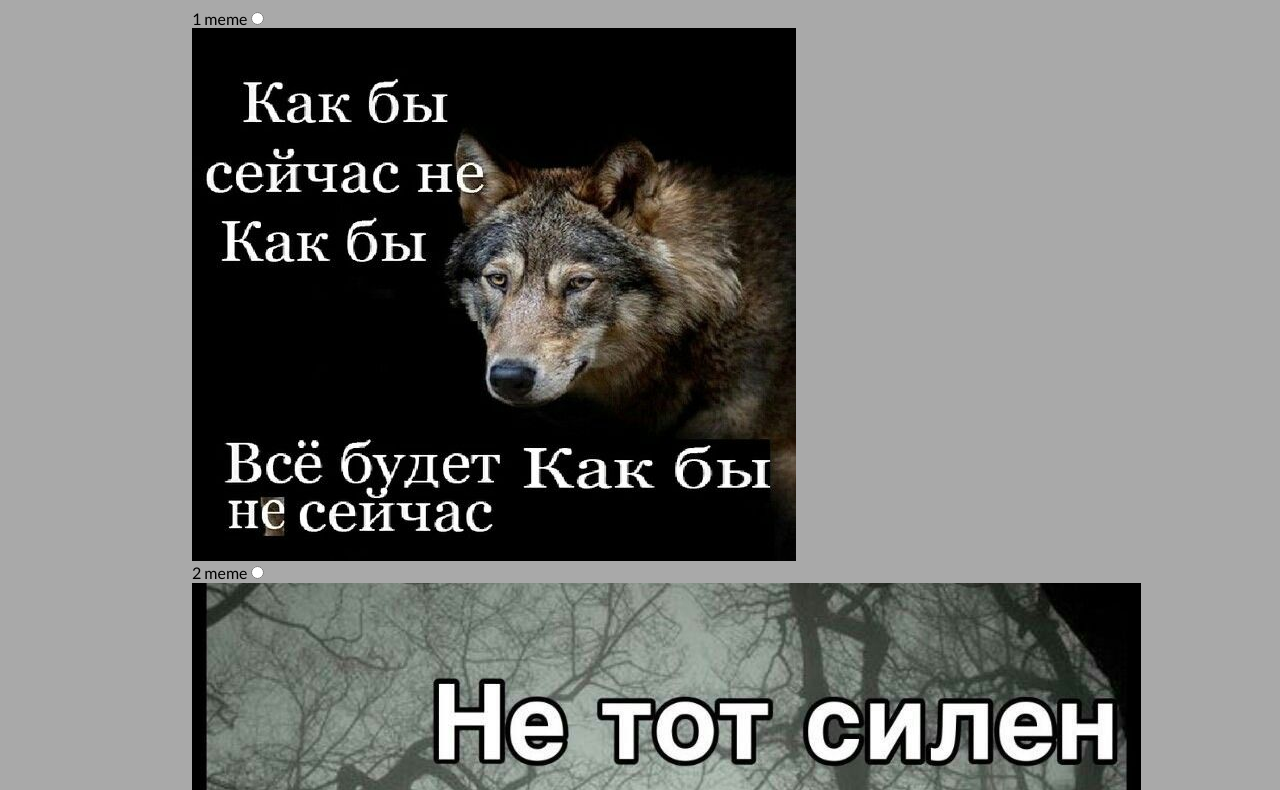
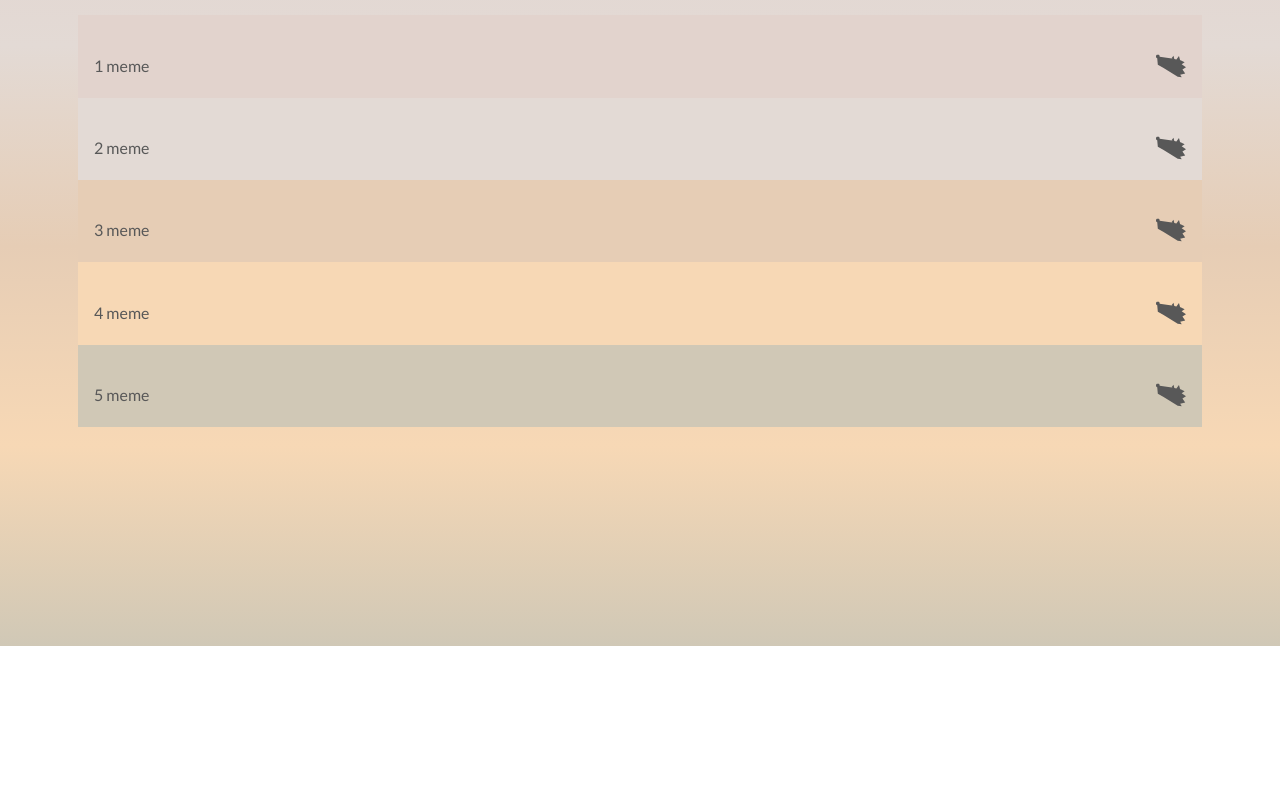
Before and after one commit to YaroslavaGD/cssBayan, a plain HTML site: page cssBayan/index.html in a window 1280 px wide. Shown: the part 154-944 px from the top of the page. After the commit the page ends 800 px from the top, so only its background shows below. Drawn offline with Linux system fonts and the light colour scheme.

Commit message:
feat: implement 320px design (Sat, Mar 11, 2023  2:33:47 PM)

```diff
--- a/cssBayan/css/style.css
+++ b/cssBayan/css/style.css
@@ -2,15 +2,120 @@
   box-sizing: border-box;
 }
 
+html, body {
+  height: 100vh;
+}
+
 body {
-  background-color: darkgrey;
-  font-family: 'Lato', sans-serif;
+  color: #585858;
+  background: rgb(226,211,205);
+  background: linear-gradient(180deg, rgba(226,211,205,1) 0%, rgba(227,218,213,1) 25%, rgba(230,205,181,1) 50%, rgba(247,216,181,1) 75%, rgba(208,200,182,1) 100%);
+  background-attachment: fixed;
+}
+
+input[type="radio"] {
+  -webkit-appearance: none;
+  appearance: none;
+  background-color: transparent;
+  margin: 0;
 }
 
 .container {
-  padding: 5% 15% 0;
+  padding: 5% 5% 0;
+
+
+  font-family: 'Lato', sans-serif;
 }
 
 .main-text {
   font-size: 2.5em;
 }
+
+.accordion {
+  border: none;
+  /* -webkit-box-shadow: 8px 0px 0px 0px #DCD0C0, 0px 8px 0px 0px #B1938B, -8px 0px 0px 0px #4E4E56, 0px 0px 0px 8px #DA635D, 5px 5px 15px 5px rgba(105,105,105,0);
+  box-shadow: 8px 0px 0px 0px #DCD0C0, 0px 8px 0px 0px #B1938B, -8px 0px 0px 0px #4E4E56, 0px 0px 0px 8px #DA635D, 5px 5px 15px 5px rgba(105,105,105,0); */
+}
+
+.accordion__item {
+  overflow: hidden;
+}
+
+.accordion__header {
+  cursor: pointer;
+  padding: 1em;
+}
+
+.accordion__header--1 {
+  background-color: #E2D3CD;
+}
+
+.accordion__header--2 {
+  background-color: #E3DAD5;
+}
+
+.accordion__header--3 {
+  background-color: #E6CDB5;
+}
+
+.accordion__header--4 {
+  background-color: #F7D8B5;
+}
+
+.accordion__header--5 {
+  background-color: #D0C8B6;
+}
+.accordion__titel {
+  display: inline-block;
+  width: 100%;
+  padding-right: 32px;
+  line-height: 2em;
+  border: none;
+  background-size: 30px 30px;
+  background-position: center right;
+  background-repeat: no-repeat;
+  background-color: transparent;
+  background-image: url(../assets/svg/wolf-close.svg);
+
+  cursor: pointer;
+
+  transition: all 0.3s;
+
+}
+
+.accordion__item:has(.accordion__radio:checked) .accordion__titel {
+  background-image: url(../assets/svg/wolf.svg);
+}
+
+/* .accordion__header:hover .accordion__button {
+  background-image: url(../assets/svg/wolf.svg);
+} */
+
+
+.accordion__body {
+  width: 0;
+  height: 0;
+  opacity: 0%;
+}
+
+.accordion__item:has(.accordion__radio:checked) > .accordion__body {
+  animation: emersion-anim 0.3s forwards;
+}
+
+@keyframes emersion-anim {
+  0% {opacity: 0; width: 0; height: 0;}
+  10% {opacity: 0.1; width: 10%; height: 10%;}
+  25% {opacity: 0.25;  width: 25%; height: 25%;}
+  50% {opacity: 0.5;  width: 50%; height: 50%;}
+  75% {opacity: 0.75;  width: 75%; height: 75%;}
+  90% {opacity: 0.9;  width: 90%; height: 90%;}
+  100% {opacity: 1;  width: 100%; height: 100%;}
+}
+
+.accordion__img {
+  width: 100%;
+  height: auto;
+  margin: 0 auto;
+  opacity: 0.8;
+  filter: grayscale(100%);
+}
--- a/cssBayan/index.html
+++ b/cssBayan/index.html
@@ -1,6 +1,7 @@
 <!DOCTYPE html>
 <html lang="en">
 <head>
+  <link rel="shortcut icon" href="assets/favicon.svg">
   <meta charset="UTF-8">
   <meta http-equiv="X-UA-Compatible" content="IE=edge">
   <meta name="viewport" content="width=device-width, initial-scale=1.0">
@@ -11,48 +12,65 @@
   <link rel="stylesheet" href="css/style.css">
   <title>cssBayan</title>
 </head>
-<body class="container">
+<body>
+  <div class="container">
     <h1 class="main-text">CSS Bayan</h1>
-  <div class="accordion">
+    <fieldset class="accordion">
       <div class="accordion__item">
-        <label for="meme1">1 meme</label>
-        <input type="radio" name="accordion-item" id="meme1">
+        <div class="accordion__header accordion__header--1">
+          <input class="accordion__radio" type="radio" name="accordion-item" id="meme1">
+          <label class="accordion__titel" for="meme1">1 meme</label>
+          <!-- <button class="accordion__button"></button> -->
+        </div>
         <div class="accordion__body">
           <img class="accordion__img" src="assets/img/1.jpg" alt="1 meme">
         </div>
       </div>
 
       <div class="accordion__item">
-      <label for="meme2">2 meme</label>
-      <input type="radio" name="accordion-item" id="meme2">
+        <div class="accordion__header accordion__header--2">
+          <input class="accordion__radio" type="radio" name="accordion-item" id="meme2">
+          <label class="accordion__titel" for="meme2">2 meme</label>
+          <!-- <button class="accordion__button"></button> -->
+        </div>
         <div class="accordion__body">
           <img class="accordion__img" src="assets/img/2.jpg" alt="2 meme">
         </div>
       </div>
 
       <div class="accordion__item">
-      <label for="meme3">3 meme</label>
-      <input type="radio" name="accordion-item" id="meme3">
+        <div class="accordion__header accordion__header--3">
+          <input class="accordion__radio" type="radio" name="accordion-item" id="meme3">
+          <label class="accordion__titel" for="meme3">3 meme</label>
+          <!-- <button class="accordion__button"></button> -->
+        </div>
         <div class="accordion__body">
           <img class="accordion__img" src="assets/img/3.jpg" alt="3 meme">
         </div>
       </div>
 
       <div class="accordion__item">
-      <label for="meme4">4 meme</label>
-      <input type="radio" name="accordion-item" id="meme4">
+        <div class="accordion__header accordion__header--4">
+          <input class="accordion__radio" type="radio" name="accordion-item" id="meme4">
+          <label class="accordion__titel" for="meme4">4 meme</label>
+          <!-- <button class="accordion__button"></button> -->
+        </div>
         <div class="accordion__body">
           <img class="accordion__img" src="assets/img/4.jpg" alt="4 meme">
         </div>
       </div>
 
       <div class="accordion__item">
-      <label for="meme5">5 meme</label>
-      <input type="radio" name="accordion-item" id="meme5">
+        <div class="accordion__header accordion__header--5">
+          <input class="accordion__radio" type="radio" name="accordion-item" id="meme5">
+          <label class="accordion__titel" for="meme5">5 meme</label>
+          <!-- <button class="accordion__button"></button> -->
+        </div>
         <div class="accordion__body">
           <img class="accordion__img" src="assets/img/5.jpg" alt="5 meme">
         </div>
       </div>
+    </fieldset>
   </div>
 </body>
 </html>
```
Also changed, not shown: cssBayan/assets/favicon.svg (added), cssBayan/assets/svg/wolf-close.svg (added), cssBayan/assets/svg/wolf.svg (added). Lines whose indentation alone changed are shown as unchanged.
